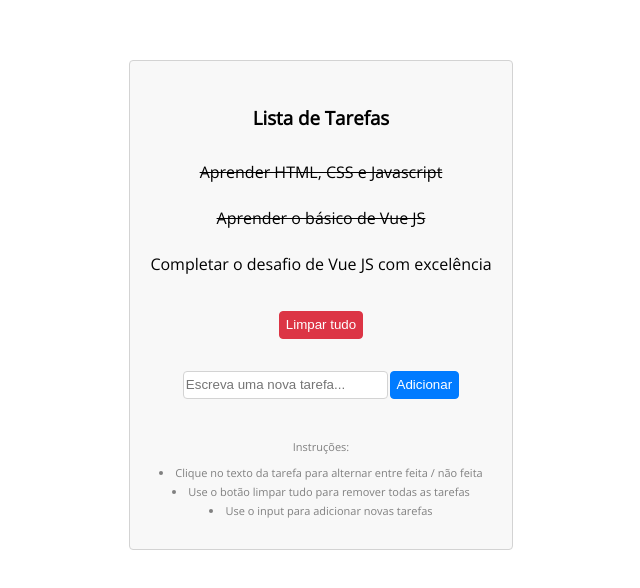
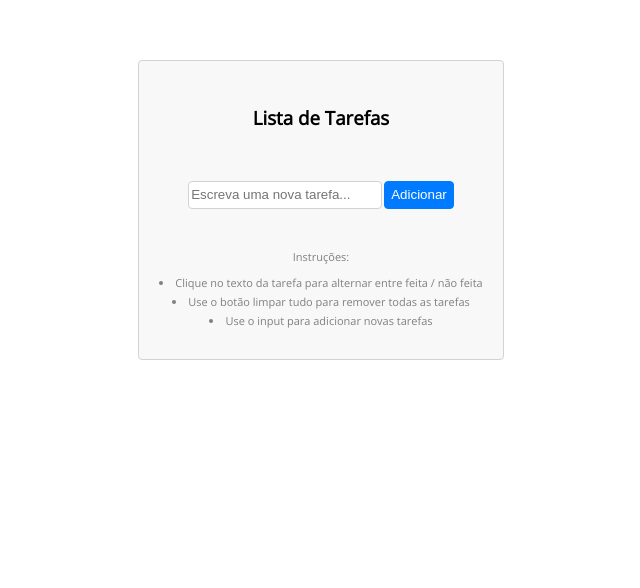
Before and after one commit to nestorjunior/vue-todo, a plain HTML site: page index.html in a window 1280 px wide. Shown: the whole page, without its empty margins (319-959 px from the left). Drawn offline with nearby package versions, Linux system fonts and the light colour scheme.

Commit message:
hide button clear tasks

```diff
--- a/index.html
+++ b/index.html
@@ -25,7 +25,7 @@
                     </div>
                 </div>
 
-                <button class="clear" v-on:click="tasks=[]">Limpar tudo</button>
+                <button class="clear" v-on:click="tasks=[]" v-if="tasks.length">Limpar tudo</button>
 
                 <input type="text" placeholder="Escreva uma nova tarefa..." v-model="newTask.title">
                 <button class="add" v-on:click="addTask()">Adicionar</button>
--- a/scripts.js
+++ b/scripts.js
@@ -1,18 +1,4 @@
-var tasks = [
-    {
-        "title": "Aprender HTML, CSS e Javascript",
-        "done": true,
-    },
-    {
-        "title": "Aprender o básico de Vue JS",
-        "done": true,
-    },
-    {
-        "title": "Completar o desafio de Vue JS com excelência",
-        "done": false,
-    }
-];
-
+var tasks = [];
 
 const todoList = {
     data() {
```
